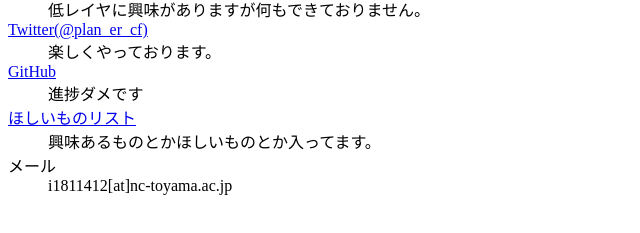
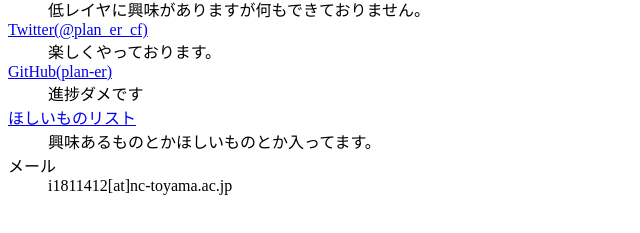
Before and after one commit to plan-er/plan-er.github.io, a plain HTML site: page index.html in a window 1280 px wide. Shown: the part 267-500 px from the top of the page, 0-640 px from the left. Drawn offline with Linux system fonts and the light colour scheme.

Commit message:
Update index.html

```diff
--- a/index.html
+++ b/index.html
@@ -16,7 +16,7 @@
     <dd>低レイヤに興味がありますが何もできておりません。
     <dt><a href="https://twitter.com/plan_er_cf">Twitter(@plan_er_cf)</a>
     <dd>楽しくやっております。
-    <dt><a href="https://github.com/plan-er">GitHub</a>
+    <dt><a href="https://github.com/plan-er">GitHub(plan-er)</a>
     <dd>進捗ダメです
     <dt><a href="https://www.amazon.jp/hz/wishlist/ls/2T7OLCN82PDAG?ref_=wl_share">ほしいものリスト</a>
     <dd>興味あるものとかほしいものとか入ってます。
```
